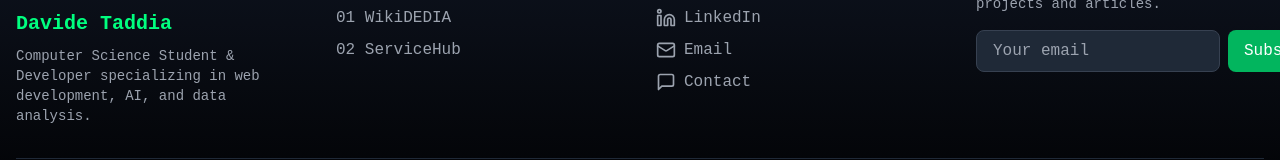
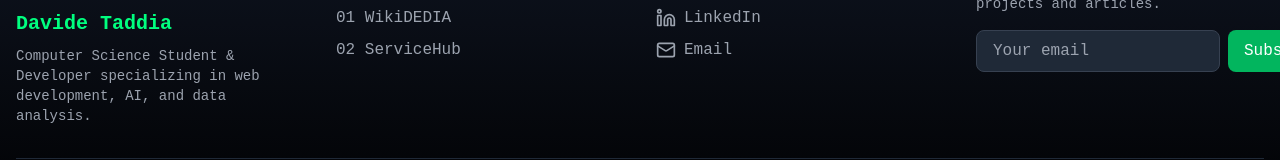
Before and after one commit to idediadev/portfolioWeb, a React (Create React App) app: page / in a window 1280 px wide. Shown: the part 2904-3064 px from the top of the page. Built offline with nearby package versions, Linux system fonts and the light colour scheme; a web font is replaced by a local one.

Commit message:
lesser update, comment and detais in the name formalism

```diff
--- a/src/components/AnimatioHandler.js
+++ b/src/components/AnimatioHandler.js
@@ -12,6 +12,7 @@ const useCardAnimation = () => {
   useEffect(() => {
     const observer = new IntersectionObserver((entries) => {
       entries.forEach((entry) => {
+        // if the card is in the viewport, add the class to animate it
         if (entry.isIntersecting) {
           setTimeout(() => {
             entry.target.classList.add('card-animate');
@@ -20,7 +21,7 @@ const useCardAnimation = () => {
         }
       });
     }, { threshold: 0.2 });
-
+// select all the cards and observe them
     document.querySelectorAll('.card-trigger').forEach((card) => {
       observer.observe(card);
     });
--- a/src/components/Card.js
+++ b/src/components/Card.js
@@ -7,7 +7,7 @@
 @email        : davide.taddia2@studio.unibo.it
 */
 import React from "react";
-
+// Card component
 const Card = ({ id, title, description, animatedShape, delay = 0 }) => {
   const icons = {
     masteryhub: (
@@ -39,7 +39,7 @@ const Card = ({ id, title, description, animatedShape, delay = 0 }) => {
     )
   };
 
-  // Funzione per ottenere l'URL basato sull'ID
+  // function to get the page url
   const getPageUrl = (id) => {
     switch(id) {
       case 'masteryhub':
@@ -52,7 +52,7 @@ const Card = ({ id, title, description, animatedShape, delay = 0 }) => {
         return `#${id}`;
     }
   };
-
+// return the card component
   return (
     <section id={id} className={`w-full max-w-[1440px] mx-auto px-4 ${id === 'masteryhub' ? 'mt-8 md:mt-[100px]' : 'mt-8'}`}>
       <div
--- a/src/components/EnhancedFooter.js
+++ b/src/components/EnhancedFooter.js
@@ -36,13 +36,13 @@ const EnhancedFooter = () => {
     {
       name: "GitHub",
       icon: <Github size={20} />,
-      link: "https://github.com/davidetaddia",
+      link: "https://github.com/idediadev",
       aria: "Visit Davide Taddia's GitHub profile"
     },
     {
       name: "LinkedIn",
       icon: <Linkedin size={20} />,
-      link: "https://linkedin.com/in/davide-taddia",
+      link: "https://www.linkedin.com/in/davidetaddia/",
       aria: "Visit Davide Taddia's LinkedIn profile"
     },
     {
@@ -51,12 +51,7 @@ const EnhancedFooter = () => {
       link: "mailto:davide.taddia2@studio.unibo.it",
       aria: "Send an email to Davide Taddia"
     },
-    {
-      name: "Contact",
-      icon: <MessageSquare size={20} />,
-      link: "#contact",
-      aria: "Open contact form"
-    }
+
   ];
 
   // Current year for copyright
--- a/src/components/HeroSection.js
+++ b/src/components/HeroSection.js
@@ -11,11 +11,7 @@ import React from 'react';
 const HeroSection = () => {
   return (
     <section className="w-full mx-auto relative min-h-screen">
-      {/* Rimuoviamo qualsiasi overlay che potrebbe bloccare la trasparenza
-      <div className="absolute top-0 left-0 w-full h-full bg-black bg-opacity-50 dark:bg-opacity-50 light:bg-opacity-20 z-10"></div>
-      */}
-
-      {/* Contenuto della hero section */}
+      {/* Inside the Hero Section  */}
       <div className="relative z-20 flex flex-col md:flex-row max-w-6xl mx-auto h-full pt-20 pb-10">
         <div className="w-full md:w-1/2 mb-8 md:mb-0 flex items-center justify-center p-8">
           <div className="text-center">
--- a/src/components/Navbar.js
+++ b/src/components/Navbar.js
@@ -8,8 +8,6 @@
 */
 import React, { useState, useEffect } from 'react';
 import '../styles/styles.css';
-
-// Importa l'immagine direttamente
 import logoImage from '../../src/logoDavideTaddia.jpeg';
 
 const Navbar = ({ onHireMeClick }) => {
@@ -17,7 +15,7 @@ const Navbar = ({ onHireMeClick }) => {
   const [scrolled, setScrolled] = useState(false);
   const [logoError, setLogoError] = useState(false);
 
-  // Gestione dello scroll
+  // Scroll Management
   useEffect(() => {
     const handleScroll = () => {
       const offset = window.scrollY;
@@ -28,21 +26,21 @@ const Navbar = ({ onHireMeClick }) => {
       }
     };
 
-    // Aggiungi event listener
+    // Listener for the scroll event
     window.addEventListener('scroll', handleScroll);
 
-    // Rimuovi event listener al cleanup
+    // Remove event listener when the cleanup is true
     return () => {
       window.removeEventListener('scroll', handleScroll);
     };
   }, []);
 
   const handleHireMeClick = () => {
-    setMenuOpen(false);  // Close mobile menu if open
+    setMenuOpen(false);
     onHireMeClick();
   };
 
-  // Componente fallback in caso di errore caricamento immagine
+  // Fallback logo
   const LogoFallback = () => (
     <div className="w-10 h-10 md:w-12 md:h-12 flex items-center justify-center text-dark-highlight font-bold text-xl bg-transparent rounded-full border-2 border-dark-highlight">
       <span className="font-mono">ED</span>
--- a/src/components/SEO.js
+++ b/src/components/SEO.js
@@ -10,13 +10,13 @@ import React from 'react';
 import { Helmet } from 'react-helmet';
 
 const SEO = () => {
-  // Meta informazioni principali
+  // Main meta tags
   const title = "Davide Taddia | Computer Science Student & Developer";
   const description = "Portfolio di Davide Taddia, studente di Computer Science e developer specializzato in React, AI, Machine Learning e Data Analysis. Progetti e servizi di sviluppo web, analisi dati e soluzioni di AI.";
 
-  // Parole chiave (importante per alcuni motori di ricerca)
+  // keywords
   const keywords = [
-    // Professione
+    // Professional Title
     "Computer Science Student",
     "Web Developer",
     "React Developer",
@@ -25,7 +25,7 @@ const SEO = () => {
     "Software Engineer",
     "Data Analyst",
 
-    // Competenze AI e ML
+    // AI e ML
     "AI",
     "LLM",
     "Context Window",
@@ -35,7 +35,7 @@ const SEO = () => {
     "Artificial Intelligence",
     "Deep Learning",
 
-    // Competenze tecniche
+    // Skills
     "JavaScript development",
     "React.js expert",
     "TailwindCSS developer",
@@ -45,7 +45,7 @@ const SEO = () => {
     "Data Science",
     "Python Programming",
 
-    // Servizi
+    // Services
     "Web application development",
     "Portfolio website design",
     "Custom software solutions",
@@ -54,7 +54,7 @@ const SEO = () => {
     "AI solutions",
     "Data analysis services",
 
-    // Valore unico
+    // Unique Selling Points
     "Innovative web solutions",
     "Creative coding",
     "Computer science expertise",
@@ -63,15 +63,16 @@ const SEO = () => {
     "Cutting-edge technology"
   ].join(", ");
 
-  // URL del sito (modificalo con il tuo dominio quando sarà online)
+  // URL
   const siteUrl = "https://davidetaddia.dev";
 
-  // Immagine per social media sharing (OG image)
-  const ogImage = `${siteUrl}/og-image.jpg`; // Assicurati di creare e aggiungere questa immagine alla cartella public
-
+  //+++++++++++++++++++++++++++++++++++++++++++++++++++++++++++++++++
+  // Immagine for the Open Graph
+  const ogImage = `${siteUrl}/public/og-image.jpg`;
+  //+++++++++++++++++++++++++++++++++++++++++++++++++++++++++++++++++
   return (
     <Helmet>
-      {/* Meta tag essenziali */}
+      {/* Meta tag  */}
       <title>{title}</title>
       <meta name="description" content={description} />
       <meta name="keywords" content={keywords} />
@@ -80,30 +81,30 @@ const SEO = () => {
       {/* Canonical URL */}
       <link rel="canonical" href={siteUrl} />
 
-      {/* Meta tag per i social media - Open Graph */}
+      {/* Meta tag  for the social- Open Graph */}
       <meta property="og:type" content="website" />
       <meta property="og:url" content={siteUrl} />
       <meta property="og:title" content={title} />
       <meta property="og:description" content={description} />
       <meta property="og:image" content={ogImage} />
 
-      {/* Meta tag per Twitter */}
+      {/* Meta tag for Twitter */}
       <meta name="twitter:card" content="summary_large_image" />
       <meta name="twitter:url" content={siteUrl} />
       <meta name="twitter:title" content={title} />
       <meta name="twitter:description" content={description} />
       <meta name="twitter:image" content={ogImage} />
 
-      {/* Meta tag per controllo della viewport */}
+      {/* Meta tag for manageviewport */}
       <meta name="viewport" content="width=device-width, initial-scale=1.0" />
 
-      {/* Meta tag per il colore del tema */}
+      {/* Meta tag theme control */}
       <meta name="theme-color" content="#00ff7f" />
 
-      {/* Meta tag per robots */}
+      {/* Meta tag ofr robots */}
       <meta name="robots" content="index, follow" />
 
-      {/* Structured Data (Schema.org) per Google */}
+      {/* Structured Data (Schema.org) --> Google */}
       <script type="application/ld+json">
         {`
           {
--- a/src/components/WikiRender.js
+++ b/src/components/WikiRender.js
@@ -15,7 +15,7 @@ import remarkMath from 'remark-math';
 import rehypeKatex from 'rehype-katex';
 import 'katex/dist/katex.min.css';
 
-// Componente per il rendering avanzato del contenuto wiki
+// Component for rendering wiki content with custom components
 const WikiRenderer = ({ content, sources = [] }) => {
   const [showPythonOutput, setShowPythonOutput] = useState({});
 
```
Also changed, not shown: src/components/ContactForm.js (+18 -11 lines), src/components/DarkLightModeToggle.js (+5 -5 lines), src/components/EnhancedMatrixEffect.js (+21 -23 lines).
